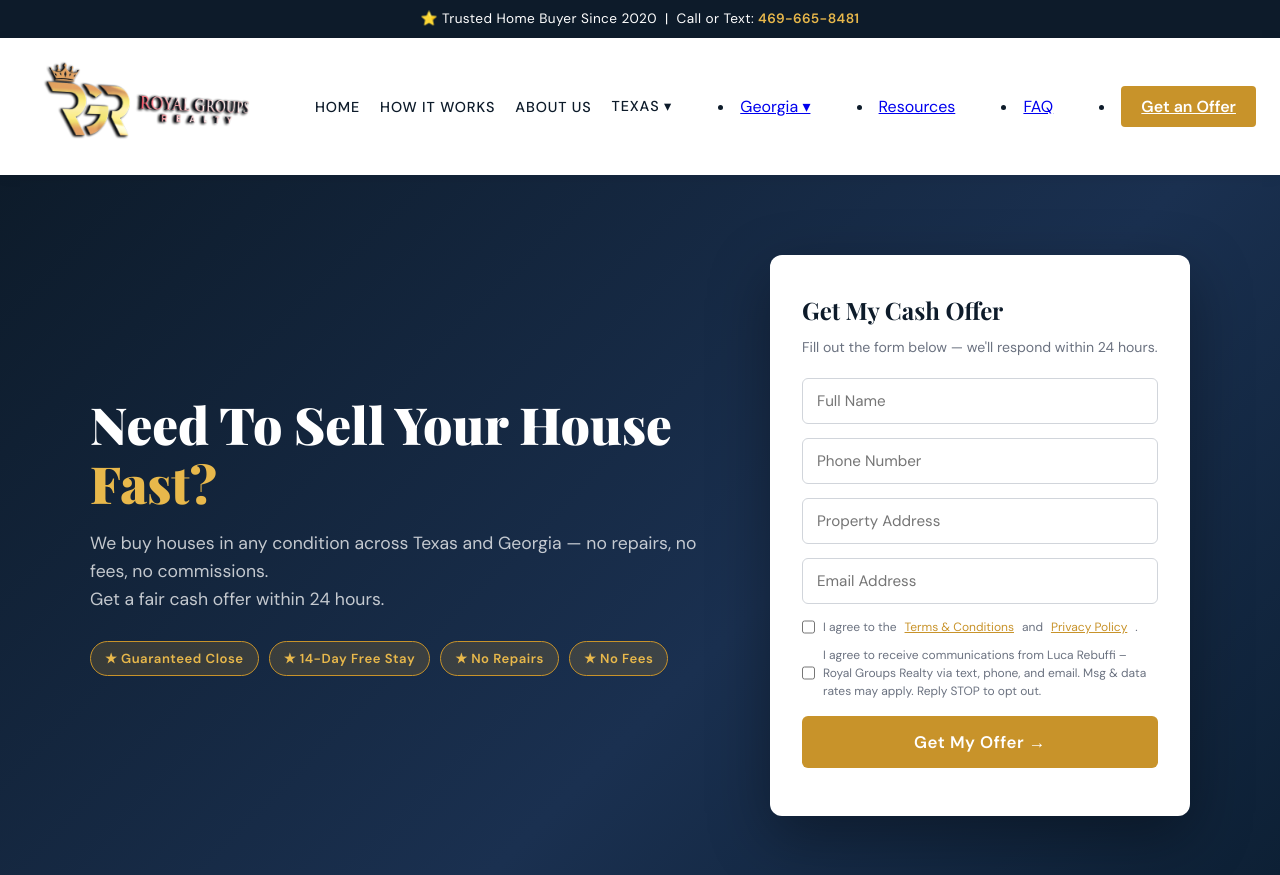
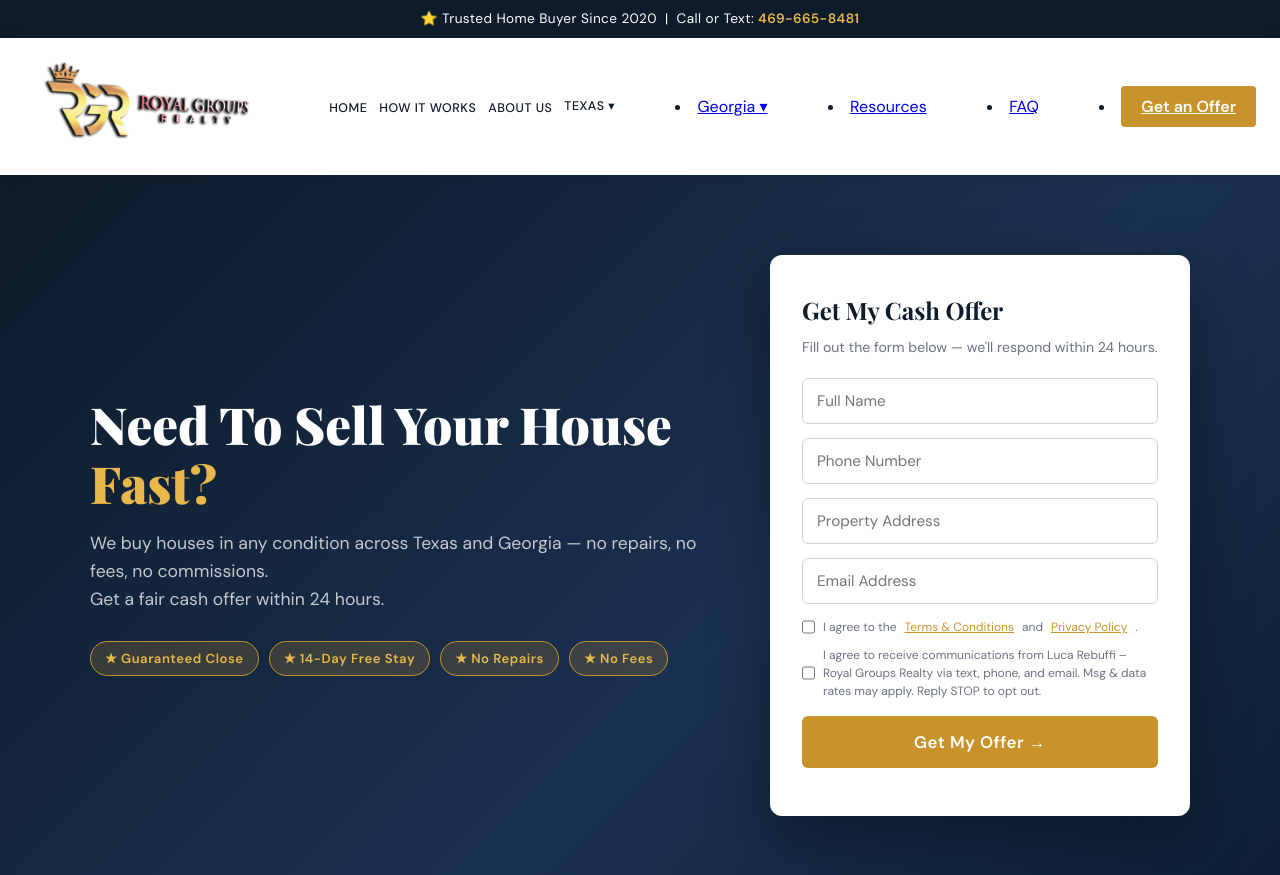
Before and after one commit to lucarebuffi-rgr/royalgroupsrealty, a Flask app: page / in a window 1280 px wide. Shown: the top 875 px of the page. Run offline with Flask 3, Linux system fonts and the light colour scheme.

Commit message:
Update index.html

```diff
--- a/templates/index.html
+++ b/templates/index.html
@@ -35,8 +35,9 @@
     nav { max-width: 1280px; margin: 0 auto; display: flex; align-items: center; justify-content: space-between; padding: 10px 24px; }
     .logo { font-family: 'Playfair Display', serif; font-size: 1.45rem; font-weight: 900; color: var(--navy); text-decoration: none; line-height: 1.2; }
     .logo span { color: var(--gold); }
-    nav ul { list-style: none; display: flex; gap: 20px; align-items: center; }
-    nav ul a { text-decoration: none; color: var(--navy); font-weight: 500; font-size: 0.9rem; text-transform: uppercase; letter-spacing: 0.06em; transition: color 0.2s; }
+    nav > ul { list-style: none; display: flex; gap: 12px; align-items: center; }
+    nav > ul > li > a { text-decoration: none; color: var(--navy); font-weight: 500; font-size: 0.78rem; text-transform: uppercase; letter-spacing: 0.04em; transition: color 0.2s; }
+    nav > ul > li > a:hover { color: var(--gold); }
     nav ul a:hover { color: var(--gold); }
     .nav-cta { background: var(--gold); color: var(--white) !important; padding: 10px 20px; border-radius: 4px; font-weight: 600 !important; transition: background 0.2s !important; }
     .nav-cta:hover { background: var(--gold-light) !important; color: var(--navy) !important; }
@@ -61,7 +62,7 @@
       overflow-y: auto;
       flex-direction: column;
     }
-    nav ul li.dropdown:hover .dropdown-menu { display: flex; }
+    nav > ul > li.dropdown:hover .dropdown-menu { display: flex; }
     .dropdown-menu li { width: 100%; list-style: none; }
     .dropdown-menu a {
       display: block;
```
